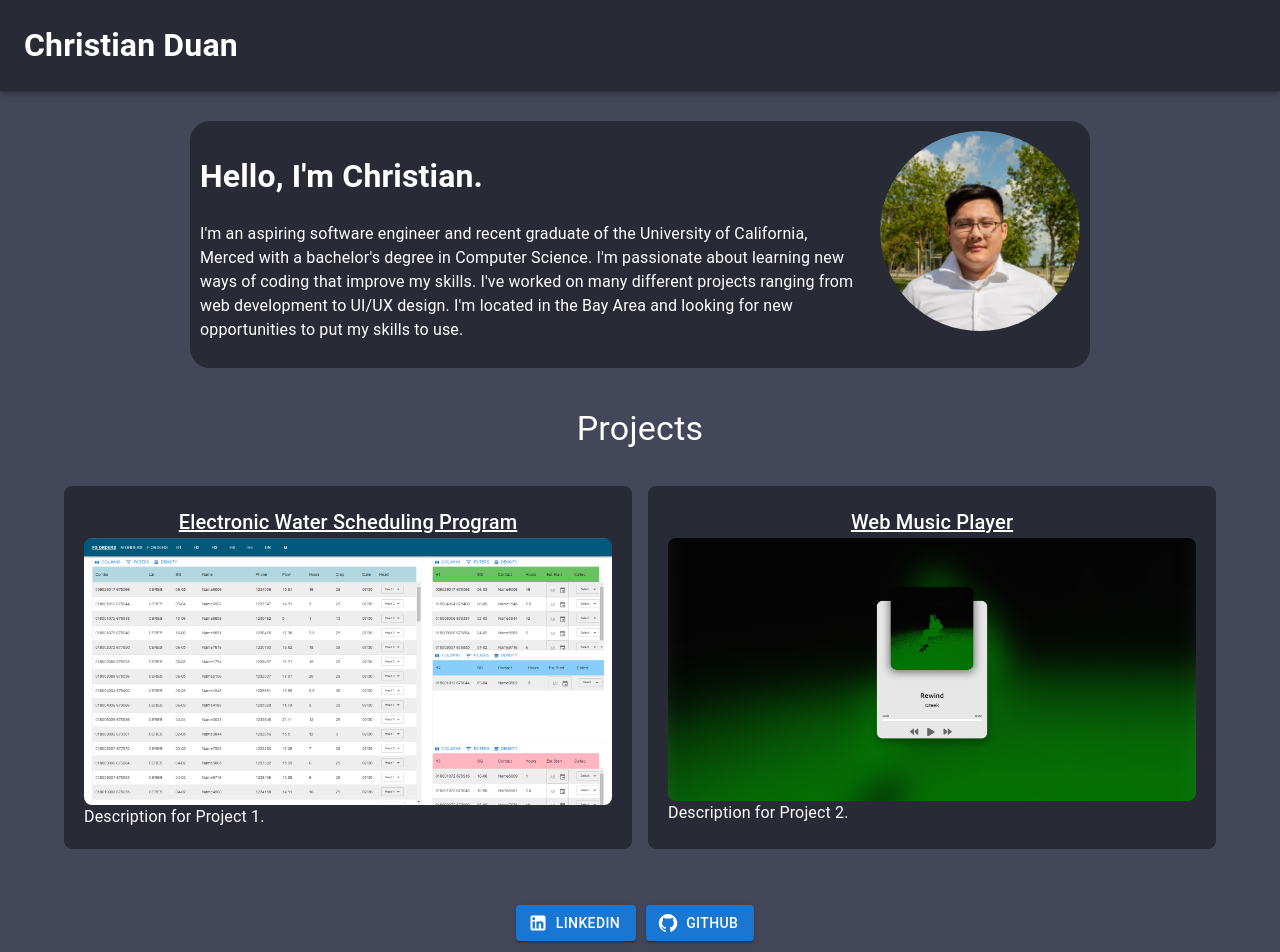
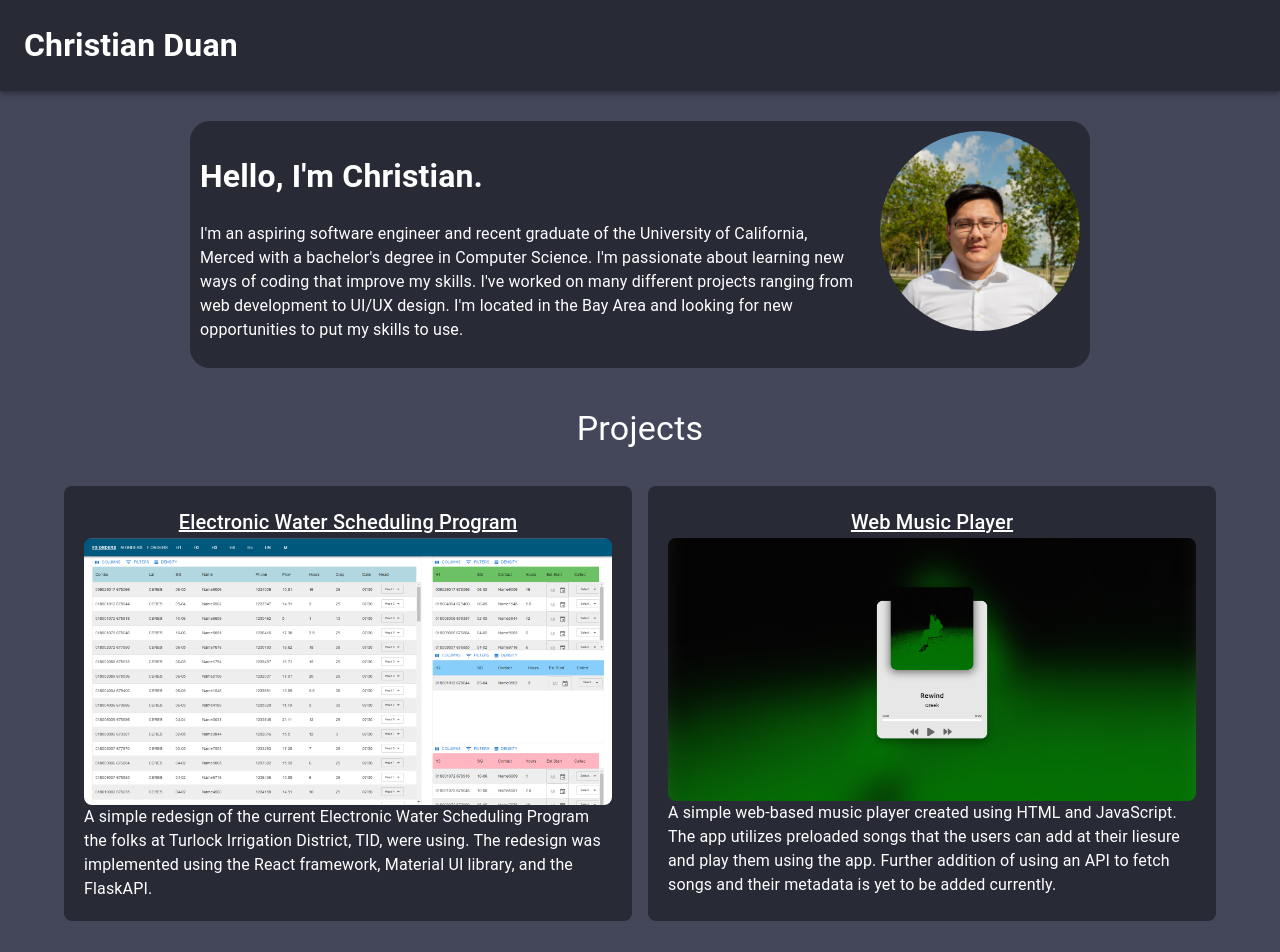
Before and after one commit to christianduan/portfolio, a Next.js app: page / in a window 1280 px wide. Shown: the top 952 px of the page. Built offline with nearby package versions, Linux system fonts and the light colour scheme.

Commit message:
Added quick descriptions to projects

```diff
--- a/components/projects.js
+++ b/components/projects.js
@@ -29,7 +29,9 @@ const Projects = () => {
                             }}/>
                         </Box>
                         <Typography style={{ color: 'white' }}>
-                        Description for Project 1.
+                        A simple redesign of the current Electronic Water Scheduling Program the folks at
+                        Turlock Irrigation District, TID, were using. The redesign was implemented using the
+                        React framework, Material UI library, and the FlaskAPI.
                         </Typography>
                     </Box>
                 </Grid>
@@ -57,7 +59,10 @@ const Projects = () => {
                             }}/>
                         </Box>
                         <Typography style={{ color: 'white' }}>
-                        Description for Project 2.
+                        A simple web-based music player created using HTML and JavaScript. The app utilizes
+                        preloaded songs that the users can add at their liesure and play them using the app.
+                        Further addition of using an API to fetch songs and their metadata is yet to be added
+                        currently.
                         </Typography>
                     </Box>
                 </Grid>
```
